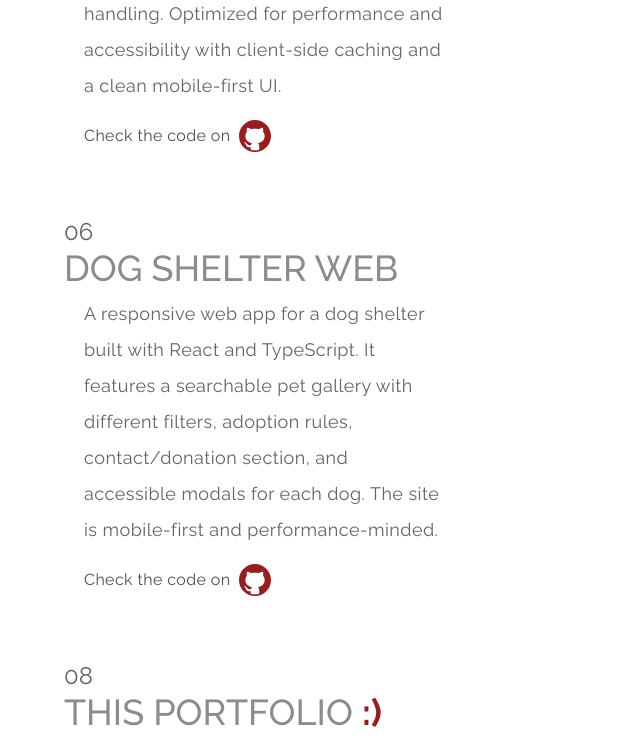
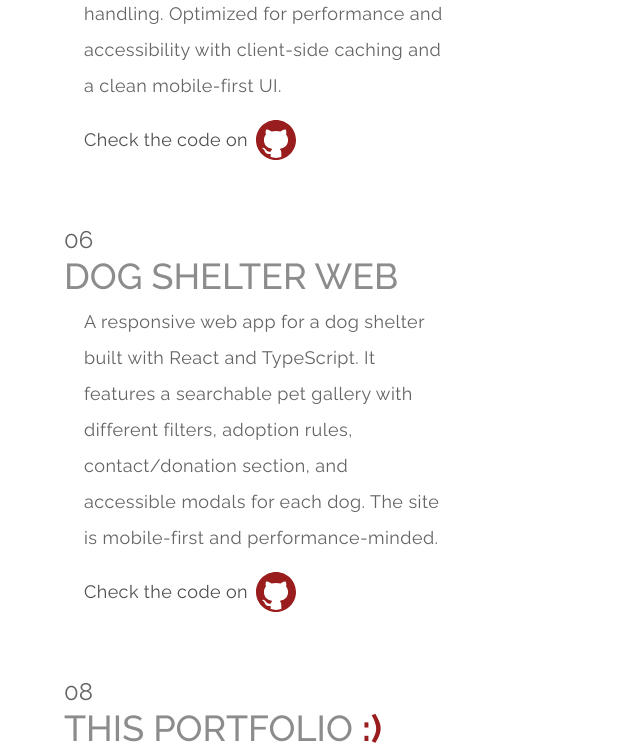
Before and after one commit to bavayra/Portfolio, a React (Vite) app: page / in a window 1280 px wide. Shown: the part 3560-4308 px from the top of the page, without its empty margins (0-640 px from the left). Built offline with nearby package versions, Linux system fonts and the light colour scheme.

Commit message:
style(GitHubLink): increased font size of the text and icon's sizes

```diff
--- a/src/components/GitHubLink.tsx
+++ b/src/components/GitHubLink.tsx
@@ -3,7 +3,7 @@ import GitHubIcon from "../assets/Icons/GitHubIcon.svg?react";
 const GitHubLink = () => {
   return (
     <div className="flex flex-row mt-4 items-center phone-lg:pl-2 gap-1 ml-3 tracking-wide">
-      <p className="text-grey-3  phone-md:text-base text-sm">
+      <p className="text-grey-3  phone-md:text-base text-sm tablet-sm:text-lg">
         Check the code on
       </p>
       <a
@@ -15,7 +15,7 @@ const GitHubLink = () => {
       >
         <GitHubIcon
           role="img"
-          className="w-6 h-6 inline-block ml-1 phone-md:w-8 phone-md:h-8 hover:scale-110 text-accent-red active:scale-95 duration-300 "
+          className="w-6 h-6 inline-block ml-1 phone-md:w-8  tablet-sm:h-10 tablet-sm:w-10 phone-md:h-8 hover:scale-110 text-accent-red active:scale-95 duration-300 "
         />
       </a>
     </div>
```
